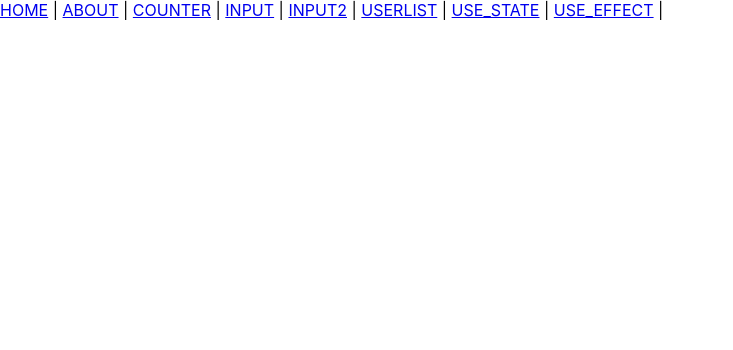
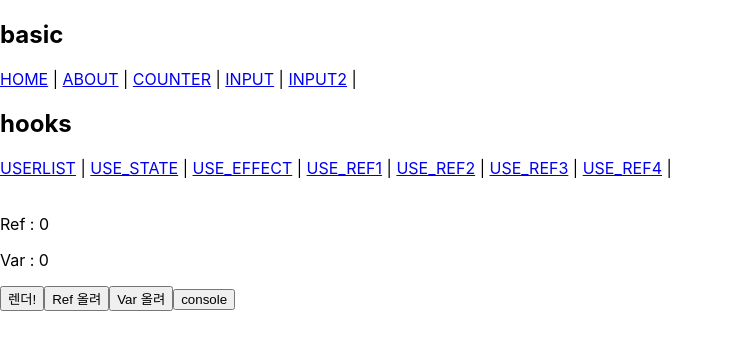
Before and after one commit to Limdongkeun/react-app, a React (Create React App) app: page /ref2 in a window 1280 px wide. Shown: the top 350 px of the page, without its empty margins (0-733 px from the left). Built offline with nearby package versions, Linux system fonts and the light colour scheme.

Commit message:
리액트 학습 useRef

```diff
--- a/src/App2.js
+++ b/src/App2.js
@@ -9,20 +9,30 @@ import Input2 from "./pags/Input2";
 import UserList from "./pags/List";
 import HandleState from "./pags/State";
 import HandleEffect from "./pags/Effect";
+import HandleRef1 from "./pags/Ref1";
+import HandleRef2 from "./pags/Ref2";
+import HandleRef3 from "./pags/Ref3";
+import HandleRef4 from "./pags/Ref4";
 
 function App2() {
 
     return (
         <div className="App">
             <nav>
+                <h2>basic</h2>
                 <Link to={"/"}>HOME</Link> | {" "}
                 <Link to={"/about"}>ABOUT</Link> | {" "}
                 <Link to={"/counter"}>COUNTER</Link> | {" "}
                 <Link to={"/input"}>INPUT</Link> | {" "}
                 <Link to={"/input2"}>INPUT2</Link> | {" "}
+                <h2>hooks</h2>
                 <Link to={"/userList"}>USERLIST</Link> | {" "}
                 <Link to={"/state"}>USE_STATE</Link> | {" "}
                 <Link to={"/effect"}>USE_EFFECT</Link> | {" "}
+                <Link to={"/ref1"}>USE_REF1</Link> | {" "}
+                <Link to={"/ref2"}>USE_REF2</Link> | {" "}
+                <Link to={"/ref3"}>USE_REF3</Link> | {" "}
+                <Link to={"/ref4"}>USE_REF4</Link> | {" "} <br/><br/>
             </nav>
             <Routes>
                 <Route path={"/"} element={<Home/>}/>
@@ -33,6 +43,10 @@ function App2() {
                 <Route path={"/userList"} element={<UserList/>}/>
                 <Route path={"/state"} element={<HandleState/>}/>
                 <Route path={"/effect"} element={<HandleEffect/>}/>
+                <Route path={"/ref1"} element={<HandleRef1/>}/>
+                <Route path={"/ref2"} element={<HandleRef2/>}/>
+                <Route path={"/ref3"} element={<HandleRef3/>}/>
+                <Route path={"/ref4"} element={<HandleRef4/>}/>
             </Routes>
         </div>
     );
--- a/src/pags/Effect.js
+++ b/src/pags/Effect.js
@@ -37,11 +37,8 @@ const HandleEffect = () => {
             <p/>
             <input type="text" value={name} onChange={handleInputChande}/> <p/>
             <span>name : {name}</span>
-            <p/>
-            <p/>
-            <p/>
-            <p/>
-            <p/>
+            <br/>
+            <br/>
             {showTimer && <Timer/>}
             <button onClick={() => setShowTimer(!showTimer)}>Toggle Timer</button>
         </div>
--- /dev/null
+++ b/src/pags/Ref1.js
@@ -0,0 +1,27 @@
+import React, {useState, useRef} from 'react';
+
+const HandleRef1 = () => {
+    const [count, setCount] = useState(0);
+    const countRef = useRef(0);
+
+
+    const increaseCountState = () => {
+        setCount(count + 1);
+    };
+
+    const increaseCountRef = () => {
+        countRef.current = countRef.current + 1;
+        console.log('countRef', countRef);
+        console.log('countRef.current', countRef.current);
+    };
+
+    return (
+      <div>
+          <p>State : {count}</p>
+          <p>Ref : {countRef.current}</p>
+          <button onClick={increaseCountState}>State +1</button>
+          <button onClick={increaseCountRef}>State +1</button>
+      </div>
+    );
+}
+export default HandleRef1;
--- /dev/null
+++ b/src/pags/Ref2.js
@@ -0,0 +1,35 @@
+import React, {useState, useRef} from 'react';
+
+const HandleRef2 = () => {
+    const [render, setRender] = useState(0);
+    const countRef = useRef(0);
+    let countVar = 0;
+
+    const doRendering = () => {
+        setRender(render + 1);
+    }
+
+    const increaseRef = () => {
+        countRef.current = countRef.current + 1;
+    }
+    const increaseVar = () => {
+        countVar = countVar + 1;
+    }
+
+    const printResult = () => {
+        console.log('countRef', countRef);
+        console.log('countVar', countVar);
+    }
+
+    return (
+      <div>
+          <p>Ref : {countRef.current}</p>
+          <p>Var : {countVar}</p>
+          <button onClick={doRendering}>렌더!</button>
+          <button onClick={increaseRef}>Ref 올려</button>
+          <button onClick={increaseVar}>Var 올려</button>
+          <button onClick={printResult}>console</button>
+      </div>
+    );
+}
+export default HandleRef2;
--- /dev/null
+++ b/src/pags/Ref3.js
@@ -0,0 +1,20 @@
+import React, {useState, useRef, useEffect} from 'react';
+
+const HandleRef3 = () => {
+    const [count, setCount] = useState(1);
+    const renderRef = useRef(0);
+
+    useEffect(() => {
+        renderRef.current = renderRef.current + 1;
+        console.log('renderRef', renderRef);
+        console.log('renderRef.current', renderRef.current);
+    })
+
+    return (
+      <div>
+        <p>Count : {count}</p>
+            <button onClick={() => setCount(count + 1)}>Count +1</button>
+      </div>
+    );
+}
+export default HandleRef3;
--- /dev/null
+++ b/src/pags/Ref4.js
@@ -0,0 +1,24 @@
+import React, {useRef, useEffect} from 'react';
+
+const HandleRef4 = () => {
+
+    const inputRef = useRef(null);
+
+    useEffect(() => {
+        // console.log(inputRef);
+        inputRef.current.focus();
+    }, []);
+
+    const login = () => {
+        alert(`환영합니다 ${inputRef.current.value}!`);
+        inputRef.current.focus();
+    }
+    return (
+        <div>
+            <input ref={inputRef} type="text" placeholder="username"/>
+            <p/>
+            <button onClick={login}>Login</button>
+        </div>
+    );
+}
+export default HandleRef4;
```
